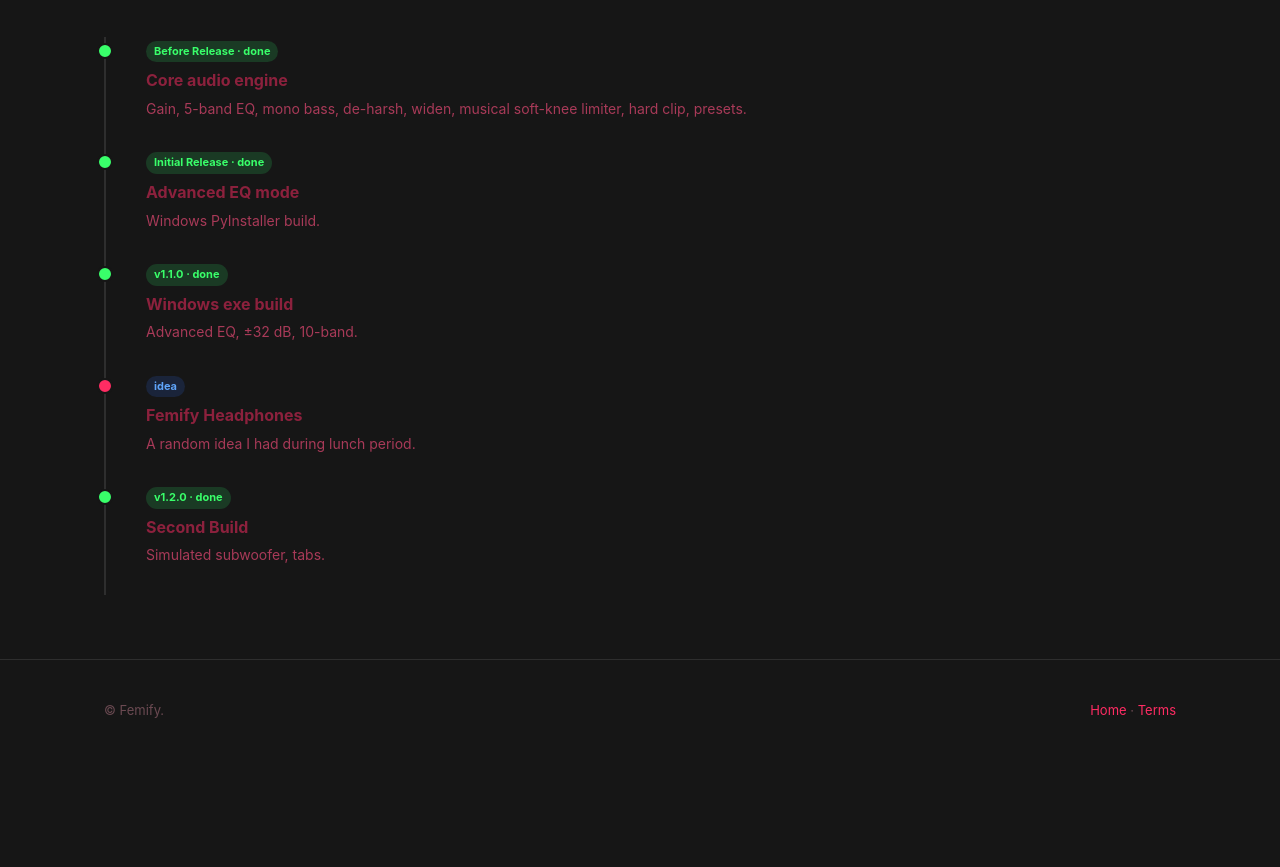
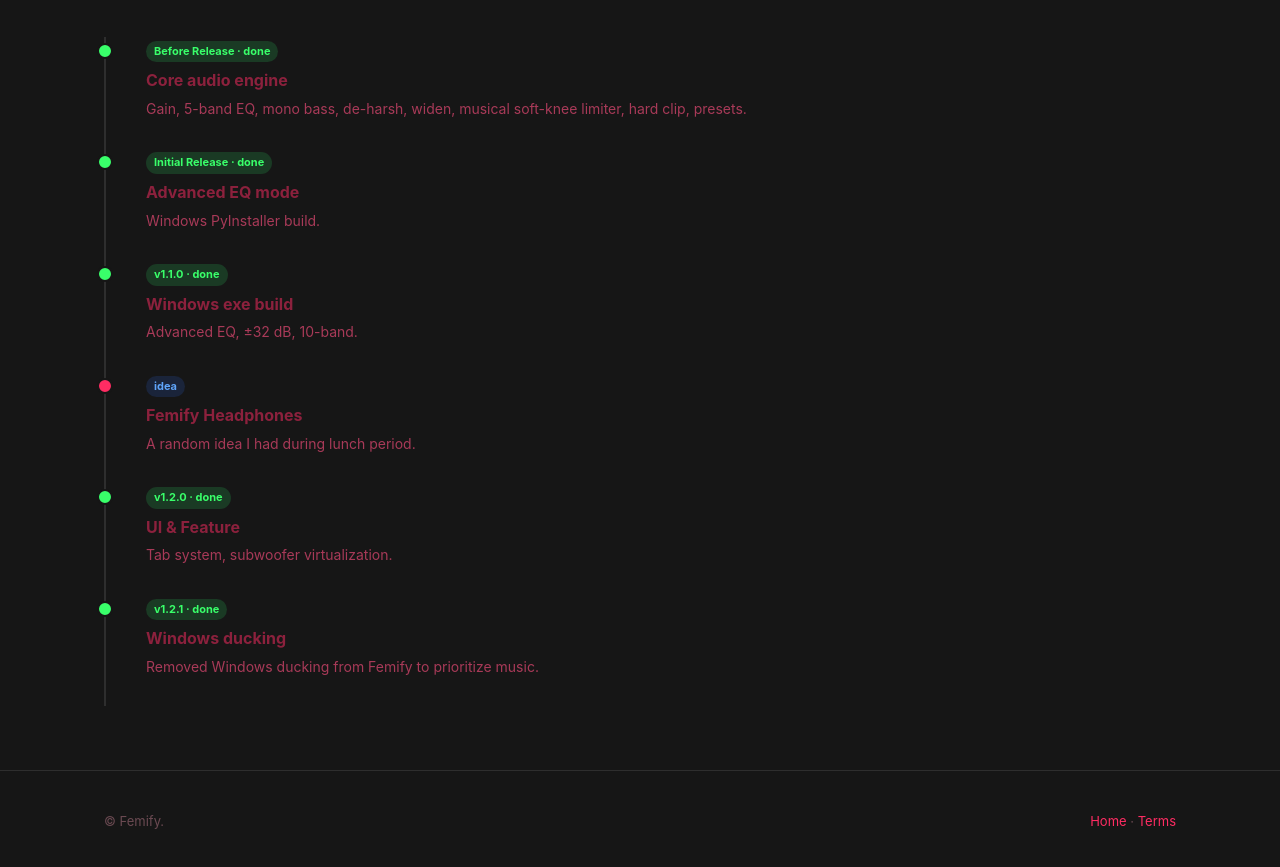
Before and after one commit to Paxel-GH/Femify, a plain HTML site: page roadmap.html in a window 1280 px wide. Shown: the part 229-1096 px from the top of the page. Before the commit the page ends 989 px from the top, so only its background shows below. Drawn offline with Linux system fonts and the light colour scheme.

Commit message:
Site👍

```diff
--- a/roadmap.html
+++ b/roadmap.html
@@ -48,10 +48,15 @@
             <h4>Femify Headphones</h4>
             <p>A random idea I had during lunch period.</p>
           </div>
-          <div class="rm-item done">
+		  <div class="rm-item done">
             <span class="rm-tag done">v1.2.0 · done</span>
-            <h4>Second Build</h4>
-            <p>Simulated subwoofer, tabs.</p>
+            <h4>UI & Feature</h4>
+            <p>Tab system, subwoofer virtualization.</p>
+          </div>
+		  <div class="rm-item done">
+            <span class="rm-tag done">v1.2.1 · done</span>
+            <h4>Windows ducking</h4>
+            <p>Removed Windows ducking from Femify to prioritize music.</p>
           </div>
         </div>
       </div>
```
